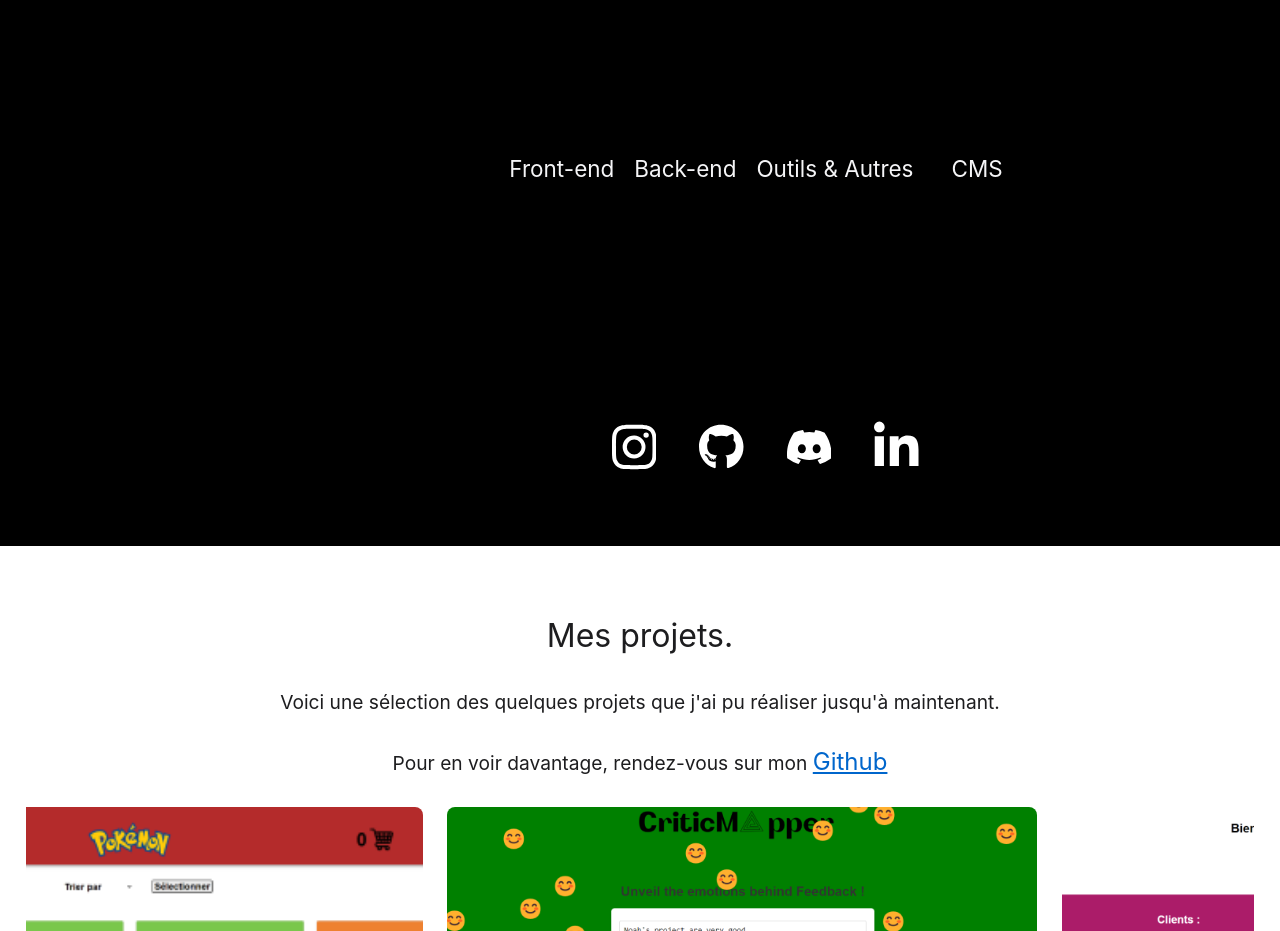
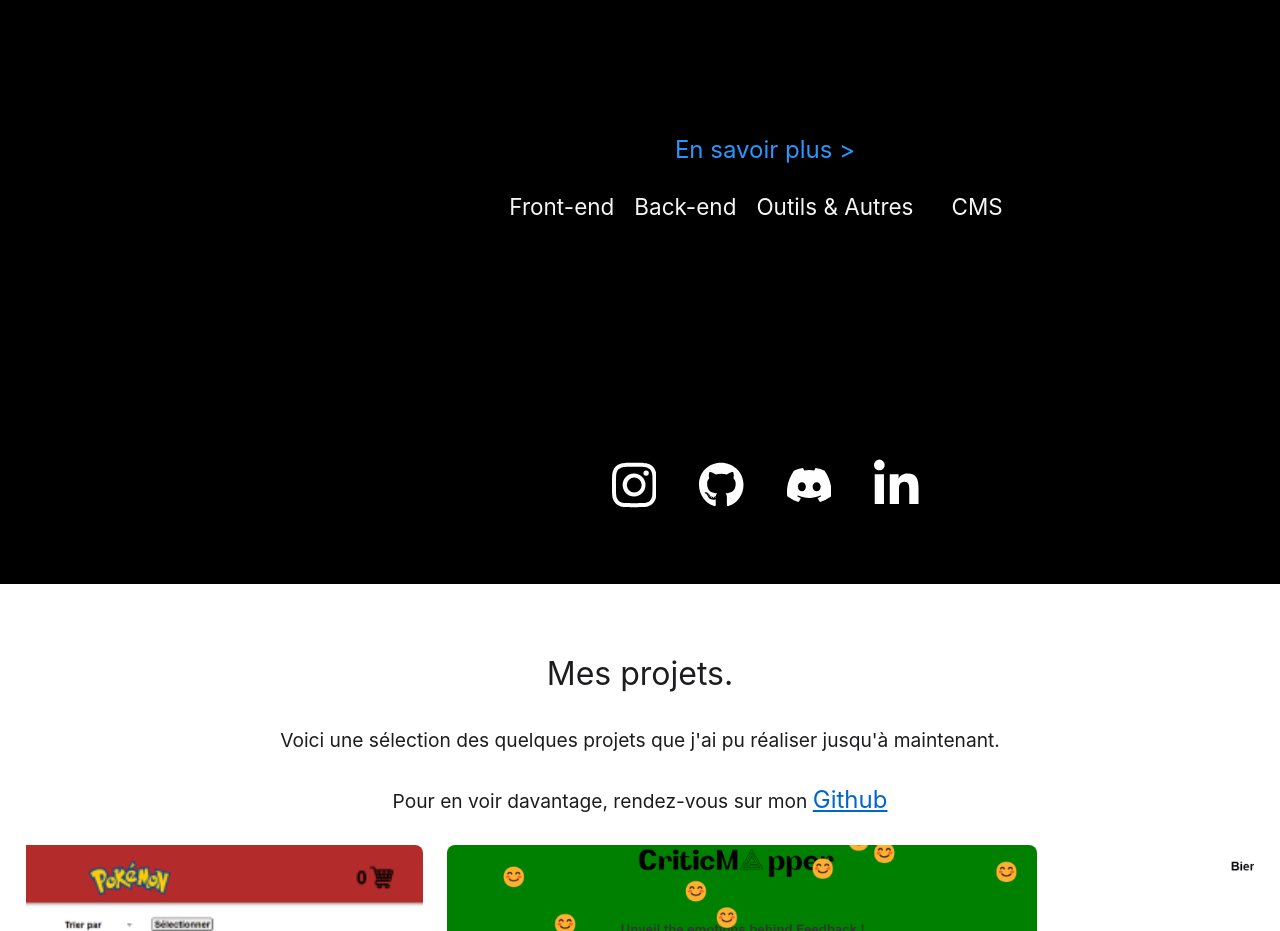
Before and after one commit to Noah-Sfez/Portfolio-bis, a Vue app: page / in a window 1280 px wide. Shown: the part 820-1751 px from the top of the page. Built offline with nearby package versions, Linux system fonts and the light colour scheme; grey boxes are pictures that could not be loaded.

Commit message:
Ajout d'un link Home page

```diff
--- a/src/components/Techno.vue
+++ b/src/components/Techno.vue
@@ -1,5 +1,6 @@
 <script>
 import Social from '../components/Social.vue';
+import { RouterLink, RouterView } from 'vue-router';
 
 export default {
   components: {
@@ -41,7 +42,8 @@ export default {
     <div class="text-container">
         <p data-aos="fade-up"
      data-aos-anchor-placement="bottom-bottom" data-aos-duration="1000">Bienvenue sur mon portfolio. Je suis un développeur web passionné par la création de solutions digitales élégantes et efficaces. Voici quelques-unes des technologies avec lesquelles j'aime travailler:</p>
-        <div class="technologies-container">
+        <RouterLink to="/experience">En savoir plus ></RouterLink>
+     <div class="technologies-container">
           <div class="technologies-column" v-for="(techList, category) in technologiesCategories" :key="category">
             <h2>{{ category }}</h2>
             <ul>
@@ -64,11 +66,15 @@ export default {
 
 p {
   font-size: 1.2rem;
-  margin-bottom: 20px;
+
   width: 80%;
   line-height: 3;
 }
 
+a {
+  margin-bottom: 20px;
+  color: var(--vt-c-blue-dark);
+}
 
 .mouse-shadow {
   position: absolute;
```
